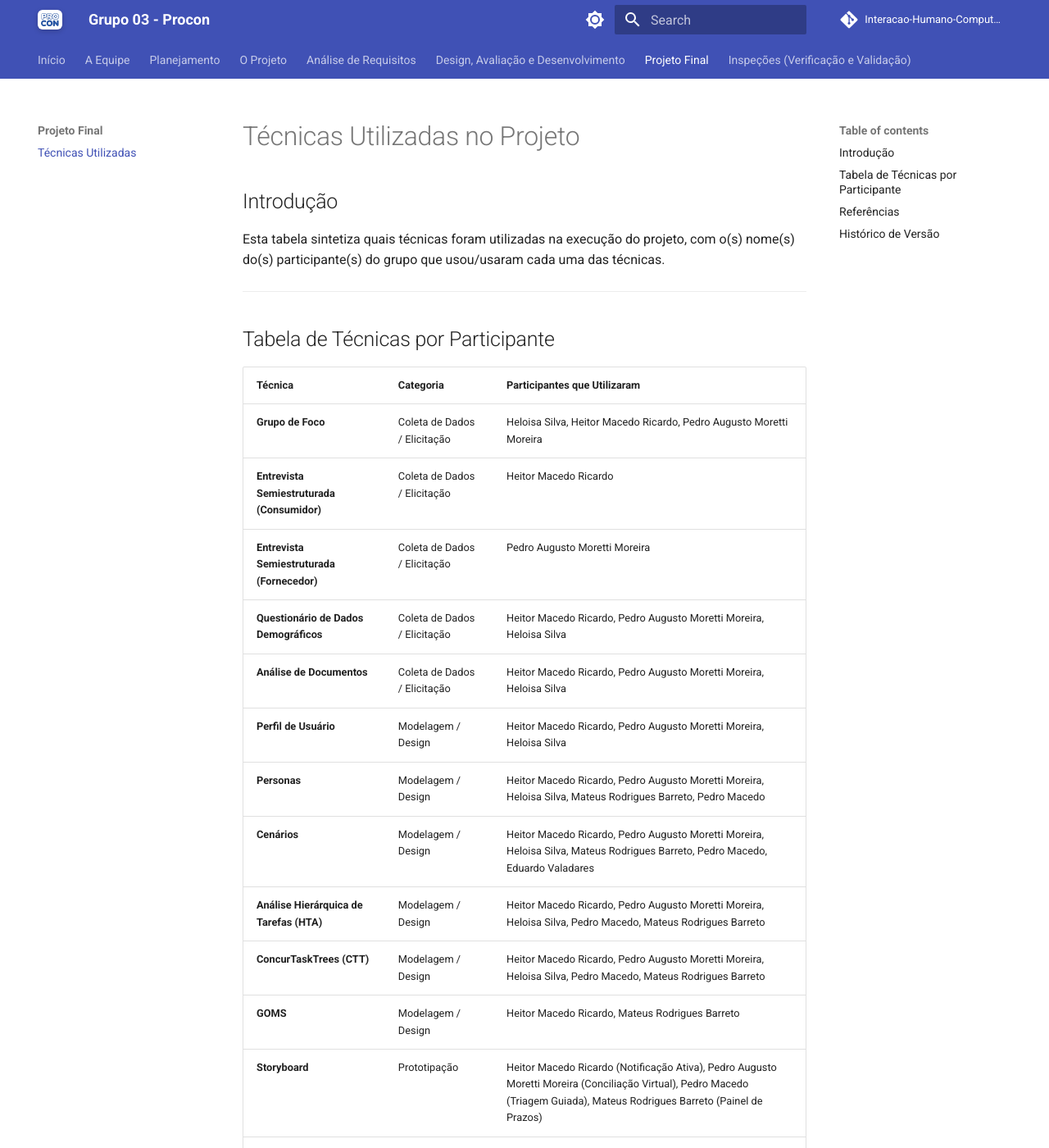
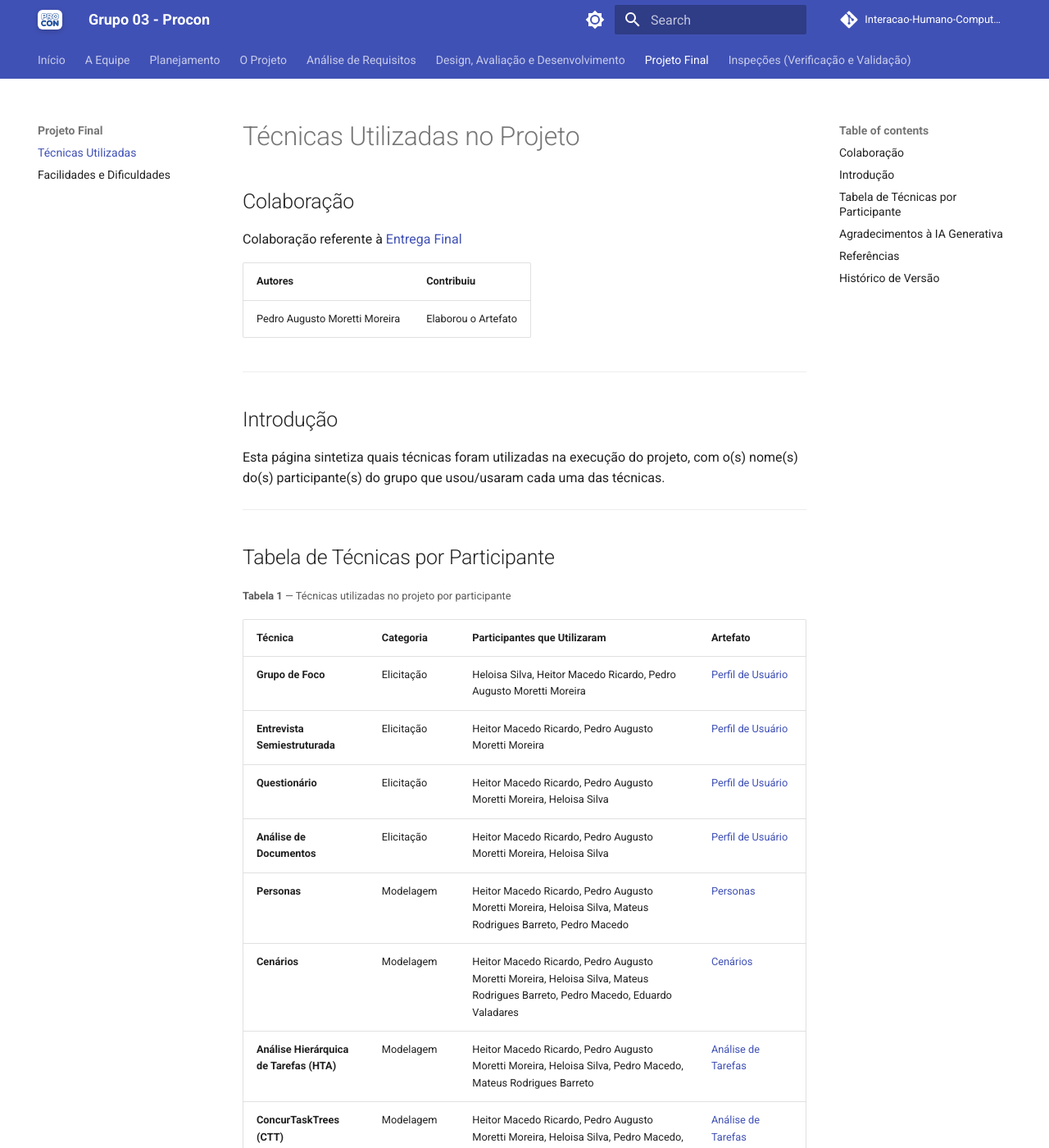
Before and after one commit to Interacao-Humano-Computador/2026.1-Grupo03, an MkDocs documentation site: the page built from docs/projeto-final/tecnicas-utilizadas.md, in a window 1280 px wide and 1400 px high. Shown: the whole window at 82% size. Built offline with MkDocs 1.6.1 and Material for MkDocs 9.7.7, drawn with Linux system fonts in a browser that asks for light colours; a script that is not in the unit is left out; comment, search, counter and statistics services are not loaded; some of the changed text lies outside the part shown.

Commit message:
add facilidades e dificuldades

```diff
--- a/docs/projeto-final/tecnicas-utilizadas.md
+++ b/docs/projeto-final/tecnicas-utilizadas.md
@@ -1,44 +1,55 @@
 # Técnicas Utilizadas no Projeto
+
+## Colaboração
+
+Colaboração referente à [Entrega Final](../planejamento/cronograma-executado.md)
+
+| Autores | Contribuiu |
+|---|---|
+| Pedro Augusto Moretti Moreira | Elaborou o Artefato |
+
+---
 
 ## Introdução
 
-Esta tabela sintetiza quais técnicas foram utilizadas na execução do projeto, com o(s) nome(s) do(s) participante(s) do grupo que usou/usaram cada uma das técnicas.
+Esta página sintetiza quais técnicas foram utilizadas na execução do projeto, com o(s) nome(s) do(s) participante(s) do grupo que usou/usaram cada uma das técnicas.
 
 ---
 
 ## Tabela de Técnicas por Participante
 
-| Técnica | Categoria | Participantes que Utilizaram |
-| :--- | :--- | :--- |
-| **Grupo de Foco** | Coleta de Dados / Elicitação | Heloisa Silva, Heitor Macedo Ricardo, Pedro Augusto Moretti Moreira |
-| **Entrevista Semiestruturada (Consumidor)** | Coleta de Dados / Elicitação | Heitor Macedo Ricardo |
-| **Entrevista Semiestruturada (Fornecedor)** | Coleta de Dados / Elicitação | Pedro Augusto Moretti Moreira |
-| **Questionário de Dados Demográficos** | Coleta de Dados / Elicitação | Heitor Macedo Ricardo, Pedro Augusto Moretti Moreira, Heloisa Silva |
-| **Análise de Documentos** | Coleta de Dados / Elicitação | Heitor Macedo Ricardo, Pedro Augusto Moretti Moreira, Heloisa Silva |
-| **Perfil de Usuário** | Modelagem / Design | Heitor Macedo Ricardo, Pedro Augusto Moretti Moreira, Heloisa Silva |
-| **Personas** | Modelagem / Design | Heitor Macedo Ricardo, Pedro Augusto Moretti Moreira, Heloisa Silva, Mateus Rodrigues Barreto, Pedro Macedo |
-| **Cenários** | Modelagem / Design | Heitor Macedo Ricardo, Pedro Augusto Moretti Moreira, Heloisa Silva, Mateus Rodrigues Barreto, Pedro Macedo, Eduardo Valadares |
-| **Análise Hierárquica de Tarefas (HTA)** | Modelagem / Design | Heitor Macedo Ricardo, Pedro Augusto Moretti Moreira, Heloisa Silva, Pedro Macedo, Mateus Rodrigues Barreto |
-| **ConcurTaskTrees (CTT)** | Modelagem / Design | Heitor Macedo Ricardo, Pedro Augusto Moretti Moreira, Heloisa Silva, Pedro Macedo, Mateus Rodrigues Barreto |
-| **GOMS** | Modelagem / Design | Heitor Macedo Ricardo, Mateus Rodrigues Barreto |
-| **Storyboard** | Prototipação | Heitor Macedo Ricardo (Notificação Ativa), Pedro Augusto Moretti Moreira (Conciliação Virtual), Pedro Macedo (Triagem Guiada), Mateus Rodrigues Barreto (Painel de Prazos) |
-| **Protótipo de Papel** | Prototipação | Heitor Macedo Ricardo (Notificação Ativa), Pedro Augusto Moretti Moreira (Conciliação Virtual), Heloisa Silva (OCR), Mateus Rodrigues Barreto (Painel de Prazos), Pedro Macedo (Triagem Guiada) |
-| **Protótipo de Alta Fidelidade** | Prototipação | Heitor Macedo Ricardo (Notificação Ativa), Pedro Augusto Moretti Moreira (Conciliação Virtual), Pedro Macedo (Triagem Guiada), Mateus Rodrigues Barreto (Painel de Prazos) |
-| **Framework DECIDE** | Planejamento de Avaliação | Heitor Macedo Ricardo, Pedro Augusto Moretti Moreira, Pedro Macedo, Eduardo Valadares |
-| **Avaliação Formativa** | Avaliação | Heitor Macedo Ricardo, Pedro Augusto Moretti Moreira, Heloisa Silva, Mateus Rodrigues Barreto |
-| **Avaliação Somativa** | Avaliação | Heitor Macedo Ricardo, Pedro Augusto Moretti Moreira, Pedro Macedo, Mateus Rodrigues Barreto |
-| **Teste de Usabilidade** | Avaliação | Heitor Macedo Ricardo (Notificação Ativa), Pedro Augusto Moretti Moreira (Conciliação Virtual), Pedro Macedo (Triagem Guiada), Mateus Rodrigues Barreto (Painel de Prazos) |
-| **Protocolo Think Aloud** | Avaliação | Heitor Macedo Ricardo, Pedro Augusto Moretti Moreira, Mateus Rodrigues Barreto, Pedro Macedo |
-| **Observação Direta** | Avaliação | Heitor Macedo Ricardo, Pedro Augusto Moretti Moreira, Mateus Rodrigues Barreto |
-| **Teste Piloto** | Avaliação | Heitor Macedo Ricardo, Pedro Augusto Moretti Moreira, Heloisa Silva, Mateus Rodrigues Barreto, Pedro Macedo |
-| **Inspeção / Lista de Verificação** | Verificação | Heitor Macedo Ricardo, Pedro Augusto Moretti Moreira, Heloisa Silva, Eduardo Valadares, Pedro Macedo, Mateus Rodrigues Barreto |
-| **Avaliação Heurística (Nielsen)** | Verificação | Heitor Macedo Ricardo, Pedro Augusto Moretti Moreira |
-| **Princípios Gerais de Projeto** | Design | Heitor Macedo Ricardo |
-| **Metas de Usabilidade** | Design | Heitor Macedo Ricardo, Mateus Rodrigues Barreto |
-| **Guia de Estilo** | Design | Pedro Augusto Moretti Moreira |
-| **Características da Plataforma** | Design | Heloisa Silva |
-| **Ciclo de Vida Mayhew (Eng. de Usabilidade)** | Processo de Design | Heitor Macedo Ricardo, Pedro Augusto Moretti Moreira, Heloisa Silva, Eduardo Valadares |
-| **Triangulação de Resultados** | Consolidação | Heitor Macedo Ricardo, Pedro Augusto Moretti Moreira |
+<small>**Tabela 1** — Técnicas utilizadas no projeto por participante</small>
+
+| Técnica | Categoria | Participantes que Utilizaram | Artefato |
+| :--- | :--- | :--- | :--- |
+| **Grupo de Foco** | Elicitação | Heloisa Silva, Heitor Macedo Ricardo, Pedro Augusto Moretti Moreira | [Perfil de Usuário](../analise-requisitos/perfil-usuario.md) |
+| **Entrevista Semiestruturada** | Elicitação | Heitor Macedo Ricardo, Pedro Augusto Moretti Moreira | [Perfil de Usuário](../analise-requisitos/perfil-usuario.md) |
+| **Questionário** | Elicitação | Heitor Macedo Ricardo, Pedro Augusto Moretti Moreira, Heloisa Silva | [Perfil de Usuário](../analise-requisitos/perfil-usuario.md) |
+| **Análise de Documentos** | Elicitação | Heitor Macedo Ricardo, Pedro Augusto Moretti Moreira, Heloisa Silva | [Perfil de Usuário](../analise-requisitos/perfil-usuario.md) |
+| **Personas** | Modelagem | Heitor Macedo Ricardo, Pedro Augusto Moretti Moreira, Heloisa Silva, Mateus Rodrigues Barreto, Pedro Macedo | [Personas](../analise-requisitos/personas.md) |
+| **Cenários** | Modelagem | Heitor Macedo Ricardo, Pedro Augusto Moretti Moreira, Heloisa Silva, Mateus Rodrigues Barreto, Pedro Macedo, Eduardo Valadares | [Cenários](../analise-requisitos/cenarios.md) |
+| **Análise Hierárquica de Tarefas (HTA)** | Modelagem | Heitor Macedo Ricardo, Pedro Augusto Moretti Moreira, Heloisa Silva, Pedro Macedo, Mateus Rodrigues Barreto | [Análise de Tarefas](../analise-requisitos/analise-tarefas.md) |
+| **ConcurTaskTrees (CTT)** | Modelagem | Heitor Macedo Ricardo, Pedro Augusto Moretti Moreira, Heloisa Silva, Pedro Macedo, Mateus Rodrigues Barreto | [Análise de Tarefas](../analise-requisitos/analise-tarefas.md) |
+| **GOMS** | Modelagem | Heitor Macedo Ricardo, Mateus Rodrigues Barreto | [Análise de Tarefas](../analise-requisitos/analise-tarefas.md) |
+| **Storyboard** | Prototipação | Heitor Macedo Ricardo (Notificação Ativa), Pedro Augusto Moretti Moreira (Conciliação Virtual), Pedro Macedo (Triagem Guiada), Mateus Rodrigues Barreto (Painel de Prazos) | [Storyboards](../design-avaliacao/nivel-1/storyboards.md) |
+| **Protótipo de Papel** | Prototipação | Heitor Macedo Ricardo (Notificação Ativa), Pedro Augusto Moretti Moreira (Conciliação Virtual), Heloisa Silva (OCR), Mateus Rodrigues Barreto (Painel de Prazos), Pedro Macedo (Triagem Guiada) | [Protótipos de Papel](../design-avaliacao/nivel-2/prototipos-papel.md) |
+| **Protótipo de Alta Fidelidade** | Prototipação | Heitor Macedo Ricardo (Notificação Ativa), Pedro Augusto Moretti Moreira (Conciliação Virtual), Pedro Macedo (Triagem Guiada), Mateus Rodrigues Barreto (Painel de Prazos) | [Protótipos de Alta Fidelidade](../design-avaliacao/nivel-3/prototipos-alta-fidelidade.md) |
+| **Framework DECIDE** | Planejamento | Heitor Macedo Ricardo, Pedro Augusto Moretti Moreira, Pedro Macedo, Eduardo Valadares | [Planejamentos](../design-avaliacao/nivel-1/planejamentos-nivel1.md) |
+| **Teste de Usabilidade** | Avaliação | Heitor Macedo Ricardo (Notificação Ativa), Pedro Augusto Moretti Moreira (Conciliação Virtual), Pedro Macedo (Triagem Guiada), Mateus Rodrigues Barreto (Painel de Prazos) | [Relatos](../design-avaliacao/nivel-3/relatos-nivel3.md) |
+| **Protocolo Think Aloud** | Avaliação | Heitor Macedo Ricardo, Pedro Augusto Moretti Moreira, Mateus Rodrigues Barreto, Pedro Macedo | [Relatos](../design-avaliacao/nivel-2/relatos-nivel2.md) |
+| **Observação Direta** | Avaliação | Heitor Macedo Ricardo, Pedro Augusto Moretti Moreira, Mateus Rodrigues Barreto | [Relatos](../design-avaliacao/nivel-2/relatos-nivel2.md) |
+| **Teste Piloto** | Planejamento | Heitor Macedo Ricardo, Pedro Augusto Moretti Moreira, Heloisa Silva, Mateus Rodrigues Barreto, Pedro Macedo | [Planejamentos](../design-avaliacao/nivel-1/planejamentos-nivel1.md) |
+| **Inspeção / Lista de Verificação** | Verificação | Heitor Macedo Ricardo, Pedro Augusto Moretti Moreira, Heloisa Silva, Eduardo Valadares, Pedro Macedo, Mateus Rodrigues Barreto | [Verificações](../projeto/verificacao.md) |
+| **Avaliação Heurística (Nielsen)** | Verificação | Heitor Macedo Ricardo, Pedro Augusto Moretti Moreira | [Análise de Sites](../projeto/analise-sites.md) |
+| **Triangulação de Resultados** | Avaliação | Heitor Macedo Ricardo, Pedro Augusto Moretti Moreira | [Relatos](../design-avaliacao/nivel-2/relatos-nivel2.md) |
+
+<small>Fonte: Elaborado pelo autor (2026).</small>
+
+---
+
+## Agradecimentos à IA Generativa
+
+Parte do conteúdo desta página foi auxiliado pelo **Gemini (Google)** para organização e estruturação das informações coletadas ao longo do projeto.
 
 ---
 
--- a/mkdocs.yml
+++ b/mkdocs.yml
@@ -109,6 +109,7 @@
           - Relatos: design-avaliacao/nivel-3/relatos-nivel3.md
   - Projeto Final:
       - Técnicas Utilizadas: projeto-final/tecnicas-utilizadas.md
+      - Facilidades e Dificuldades: projeto-final/facilidades-dificuldades.md
   - Inspeções (Verificação e Validação):
       - Nossas Entregas:
           - Entrega 01: inspecoes/entrega01.md
```
Also changed, not shown: docs/projeto-final/facilidades-dificuldades.md (added, +46 -0 lines).
